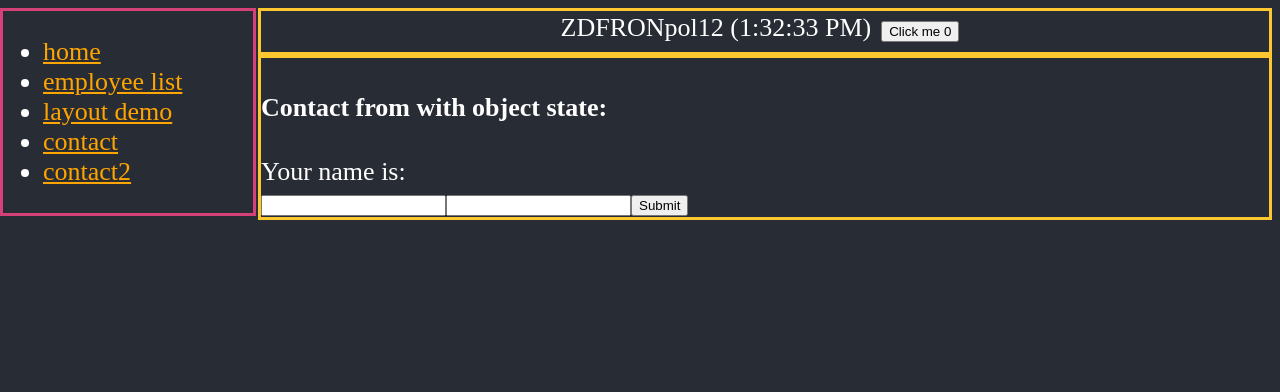
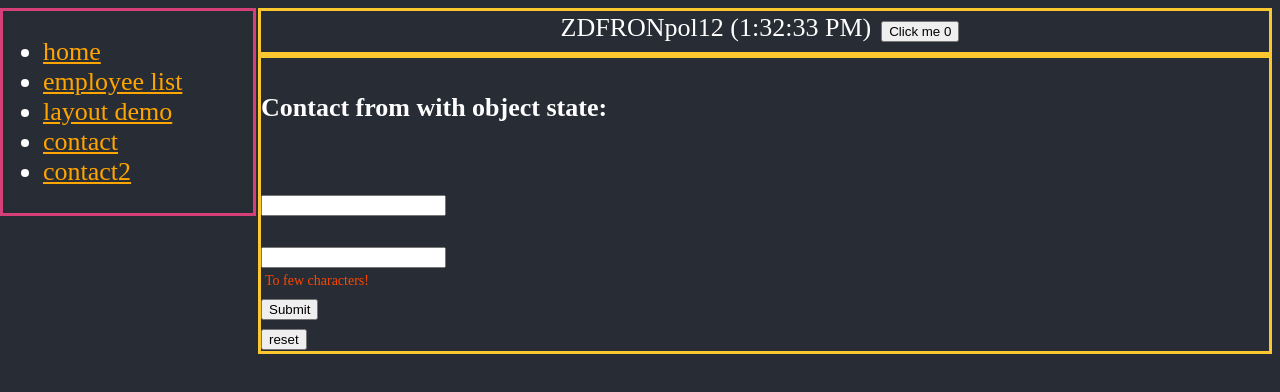
Before and after one commit to raczyk/ZDFRONpol-react-tests, a React (Create React App) app: page /contact2 in a window 1280 px wide. Shown: the top 392 px of the page. Built offline with nearby package versions, Linux system fonts and the light colour scheme.

Commit message:
for validation and reset

```diff
--- /dev/null
+++ b/src/components/form/InputWarningMessage.tsx
@@ -0,0 +1,17 @@
+const warningMessageStyle = {
+  color: "rgb(255, 70, 0)",
+  fontSize: "14px",
+  margin: "4px",
+  height: "14px",
+};
+interface InputWarningMessageProps {
+  message: string;
+  show: boolean;
+}
+
+const InputWarningMessage = ({ message, show }: InputWarningMessageProps) => {
+  const messageToRender = show ? message : null;
+  return <div style={warningMessageStyle}>{messageToRender}</div>;
+};
+
+export default InputWarningMessage;
--- a/src/pages/ContactFormPage2.tsx
+++ b/src/pages/ContactFormPage2.tsx
@@ -1,4 +1,5 @@
 import React, { ChangeEvent, FormEvent, useState } from "react";
+import InputWarningMessage from "../components/form/InputWarningMessage";
 
 const ContactFormPage2 = () => {
   const initialFormState = {
@@ -24,10 +25,17 @@ const ContactFormPage2 = () => {
     e.preventDefault();
   };
 
+  const tooFewharactersMessage = "To few characters!";
+  const resetForm = () => setFormState(initialFormState);
+
+  const forbiddenCharacterMessage = "You cannot use @";
+  const textConstainsForbiddenSign = (text: string) => {
+    return text.includes("@");
+  };
+
   return (
     <>
       <h4>Contact from with object state:</h4>
-      Your name is: {fullName}
       <br />
       <form onSubmit={handleFormSubmit}>
         <input
@@ -36,14 +44,23 @@ const ContactFormPage2 = () => {
           value={formState.firstName}
           onChange={handleInputChange}
         />
+        <InputWarningMessage
+          show={textConstainsForbiddenSign(formState.firstName)}
+          message={forbiddenCharacterMessage}
+        />
         <input
           type="text"
           name="surname"
           value={formState.surname}
           onChange={handleInputChange}
         />
+        <InputWarningMessage
+          show={formState.surname.length < 4}
+          message={tooFewharactersMessage}
+        />
         <input type="submit" value="Submit" />
       </form>
+      <button onClick={resetForm}>reset</button>
     </>
   );
 };
```
